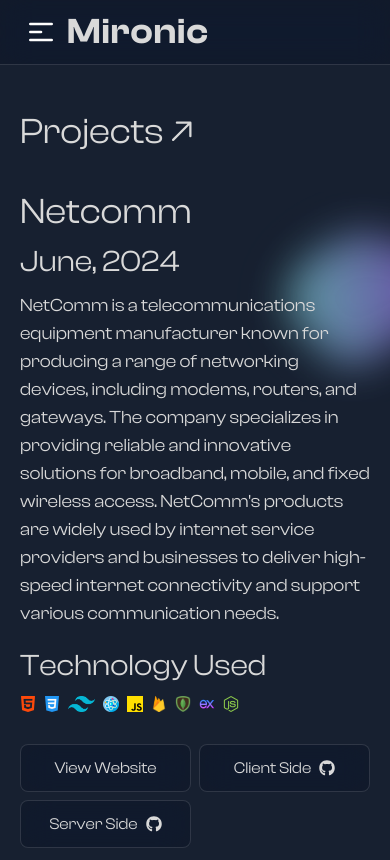
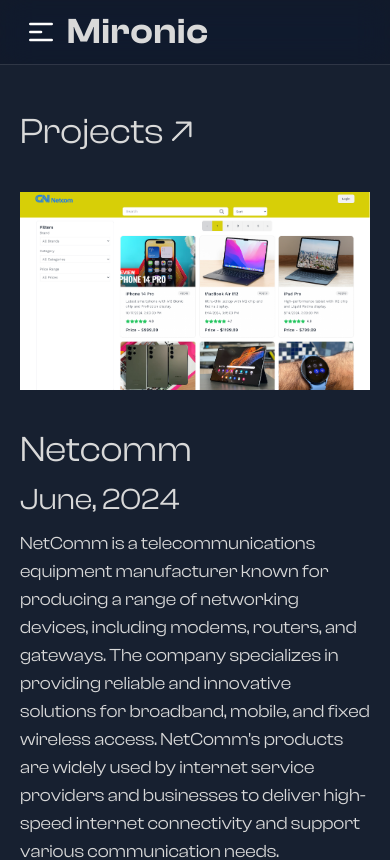
Before and after one commit to Israfil6580/my_portfolio, a Next.js app: page /projects in a window 390 px wide. Shown: the top 860 px of the page. Built offline with nearby package versions, Linux system fonts and the light colour scheme.

Commit message:
solve responsive issues on projects

```diff
--- a/src/app/projects/page.jsx
+++ b/src/app/projects/page.jsx
@@ -32,7 +32,7 @@ const page = () => {
 
       <div className="flex flex-col gap-y-28">
         <div className="relative z-10">
-          <div className="flex flex-col lg:flex-row justify-start items-center gap-10 font-normal transition-all duration-200 lg:hover:scale-95">
+          <div className="flex flex-col-reverse lg:flex-row justify-start items-center gap-10 font-normal transition-all duration-200 lg:hover:scale-95">
             <Image
               className="absolute left-1/2 -z-10"
               src={blur}
```
